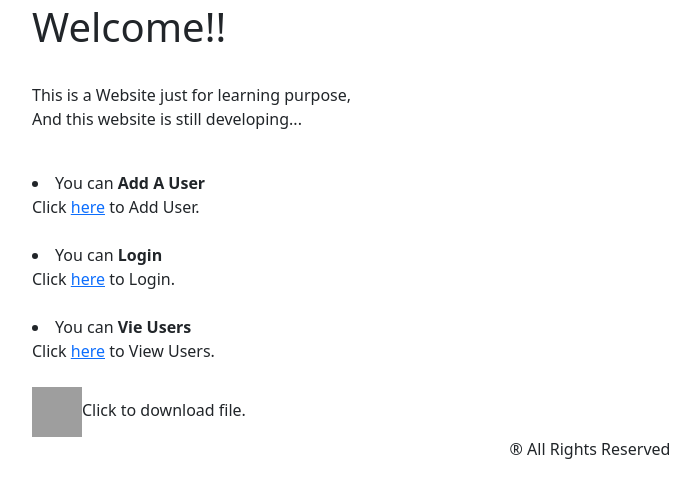
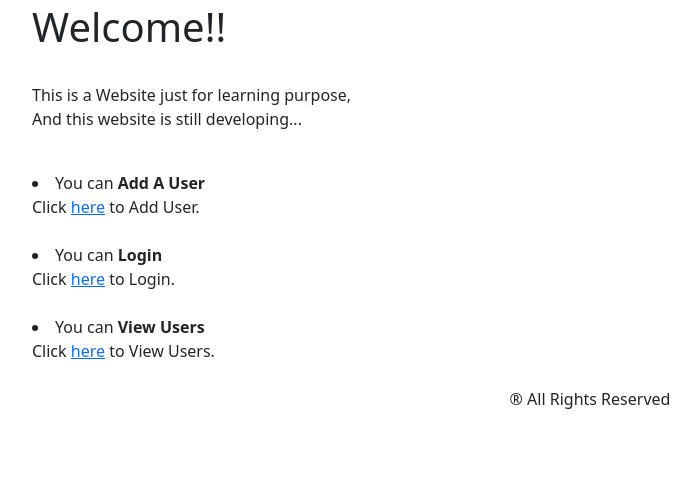
Before and after one commit to Vishal-Marvel/flask, a Flask app: template templates/index.html in a window 1280 px wide. Shown: the part 77-575 px from the top of the page, without its empty margins (50-750 px from the left). Run offline with Flask 2, Linux system fonts and the light colour scheme; the template is opened without the code that fills it, so the values that code supplies are empty; data comes from the database, SQL or seed files in the repository; both versions use the stored data as it was after the commit; parts of the project's set-up code (start-up, migrations or seed data) failed here and were passed over; some libraries are stand-ins or nearby versions; grey boxes are pictures that could not be loaded.

Commit message:
deleted unwanted

```diff
--- a/app.py
+++ b/app.py
@@ -87,4 +87,5 @@ from post_auth import post
 app.register_blueprint(other)
 app.register_blueprint(auth)
 app.register_blueprint(post)
-# app.run()
+
+# app.run(host='0.0.0.0', post=4000)
--- a/templates/index.html
+++ b/templates/index.html
@@ -25,10 +25,8 @@ Home
 	<br>
 	{% endif %}
 	<li>
-	You can <strong>Vie Users</strong> <br>
+	You can <strong>View Users</strong> <br>
 		Click <a href="{{ url_for('other.users') }}">here</a> to View Users.
 	</li>
 	<br>
-	<a href="/static/GUI_CALC.exe"><img class="button" src="/static/download.webp" alt="File" width="50" height="50"></a>Click to download file.
-
 {% endblock %}
```
Also changed, not shown: users.db, 1 other file.
